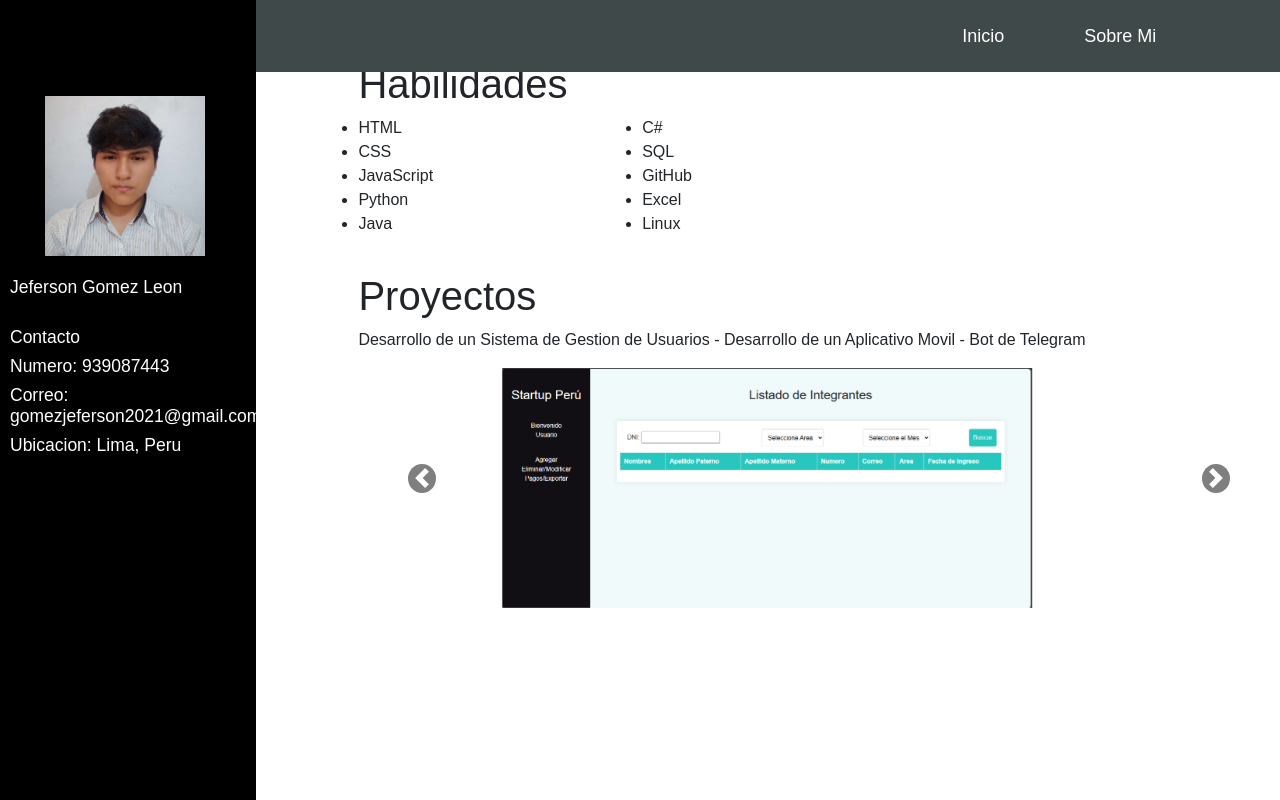
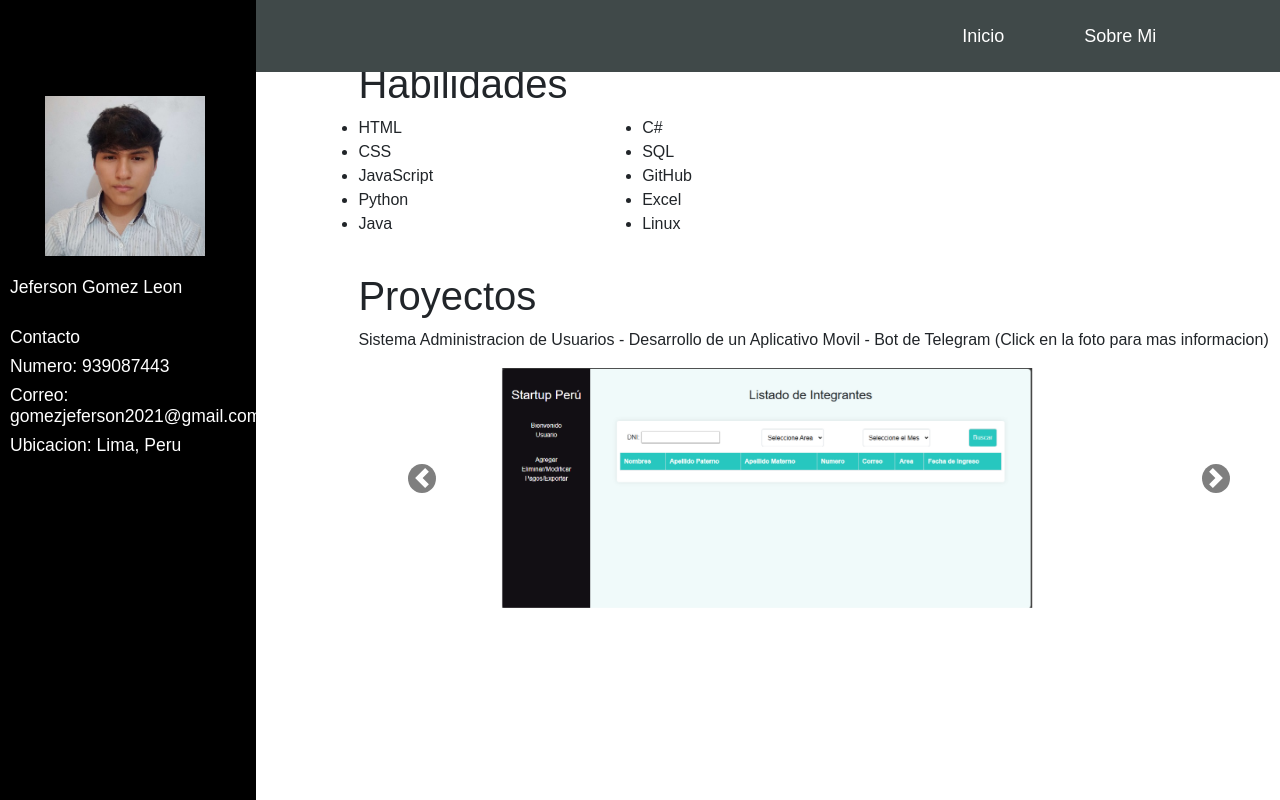
Before and after one commit to 4lterf/jwgl.github.io, a plain HTML site: page index.html in a window 1280 px wide. Drawn offline with nearby package versions, Linux system fonts and the light colour scheme.

Commit message:
Update index.html

```diff
--- a/index.html
+++ b/index.html
@@ -62,7 +62,7 @@
     <div class="proyecto-1">
         <div class="proyecto-2">
             <h1>Proyectos</h1>
-            <p>Desarrollo de un Sistema de Gestion de Usuarios - Desarrollo de un Aplicativo Movil - Bot de Telegram</p>
+            <p>Sistema Administracion de Usuarios - Desarrollo de un Aplicativo Movil - Bot de Telegram (Click en la foto para mas informacion)</p>
             <div id="carouselExampleIndicators" class="carousel slide" data-ride="carousel" data-interval="5000">
                 <div class="carousel-inner">
                     <div class="carousel-item active">
```
